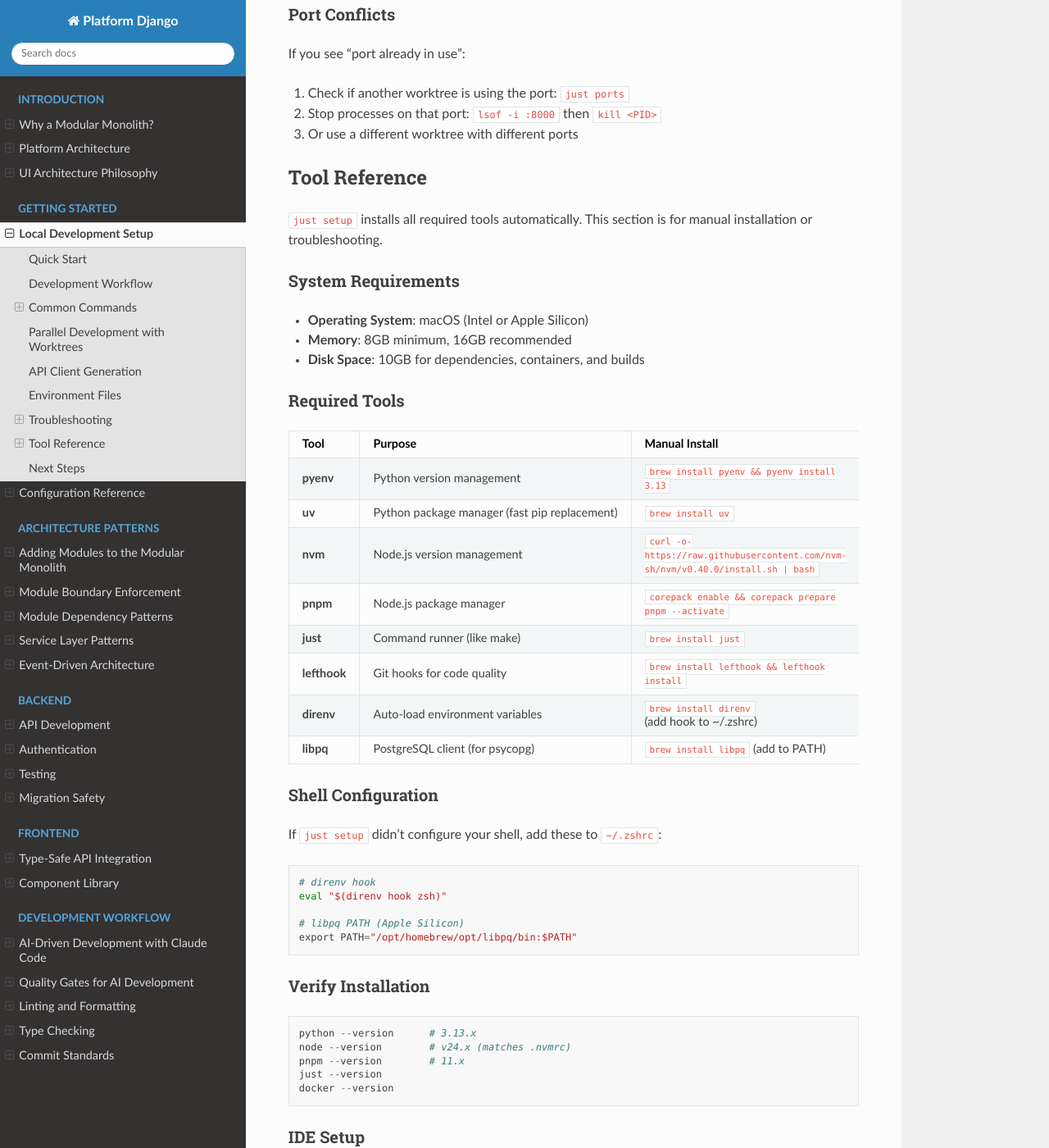
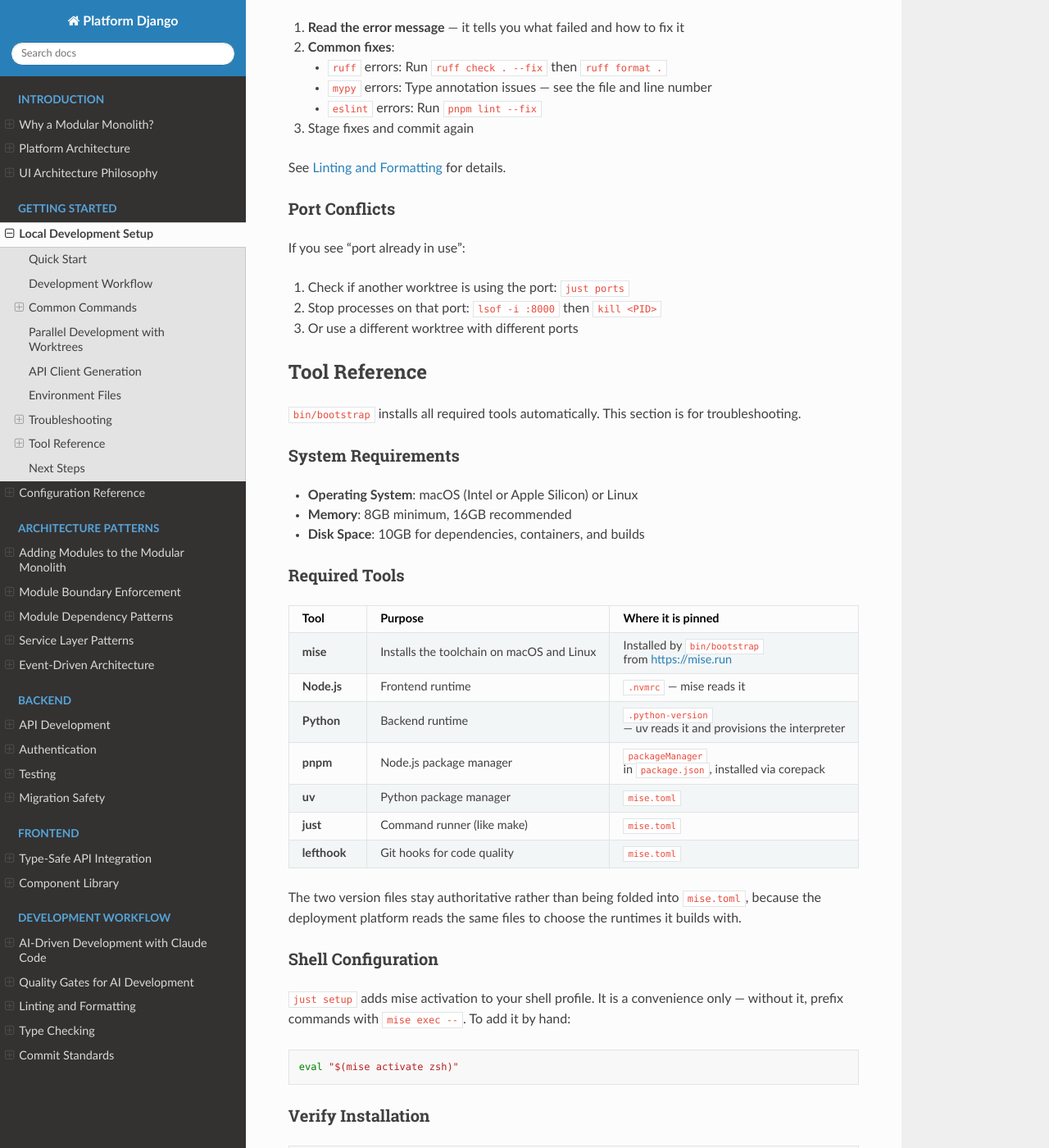
Before and after one commit to mascah/platform-django, a Sphinx documentation site: the page built from docs/1-getting-started/local-setup.rst, in a window 1280 px wide and 1400 px high, scrolled down 3904 px. Shown: the whole window at 82% size. Built offline with Sphinx 7.4.7 and the Read the Docs theme 3.1.0, drawn with Linux system fonts in a browser that asks for light colours; some of the changed text lies outside the part shown.

Commit message:
feat: bin/bootstrap and the mise toolchain
One command makes a fresh clone runnable on any supported OS, as any user,
assuming no package manager. bin/bootstrap installs mise, the pinned
toolchain, both dependency sets and the environment file — unattended, as
root, and idempotently.

mise reads .nvmrc and uv reads .python-version rather than either being
replaced by versions in mise.toml: the deployment platform reads those same
two files to choose the runtimes it builds with, so duplicating the pins
would let them drift.

direnv is gone. Nothing requires a shell hook to be correct — Django reads
.env directly, and mise loading it is a convenience. bin/setup is reduced to
what only makes sense on a developer's own machine (shell integration, git
hooks, a couple of macOS extras) and delegates to bootstrap for the rest.

A CI job runs bootstrap against a clean checkout in a stock Ubuntu container,
gated on the paths that can actually break it — on a typical change it does
not run at all. The e2e job keeps its cached setup untouched.

bin/env-refresh no longer dies when git is unusable, which is what a
container-mounted checkout looks like.

Closes #65

Co-Authored-By: Claude Opus 5 (1M context) <noreply@anthropic.com>

```diff
--- a/docs/1-getting-started/local-setup.rst
+++ b/docs/1-getting-started/local-setup.rst
@@ -6,9 +6,16 @@ Setting up the development environment.
 Quick Start
 -----------
 
-**Prerequisites**: Homebrew and Docker Desktop must be installed.
+**Prerequisites**: Docker Desktop, for the backing services.
 
-**Setup** (one command installs all tools and dependencies)::
+**Bootstrap** (one command makes the checkout runnable — installs the pinned
+toolchain, both dependency sets, and the environment file). It assumes no
+package manager and works on macOS and Linux, as any user::
+
+    bin/bootstrap
+
+**Setup** (optional, macOS) adds developer conveniences on top — shell
+integration so commands work without a ``mise exec`` prefix, and git hooks::
 
     just setup
 
@@ -142,11 +149,13 @@ Environment Files
 
 - ``.env`` --- Credentials and configuration (PostgreSQL, Django, Celery)
 - ``.env.local`` --- Worktree-specific port overrides (auto-generated by worktree script)
-- ``.envrc`` --- direnv config that loads ``.env`` and activates the venv
+
+Django reads ``.env`` directly, so no shell hook is needed for anything to be
+correct. mise also loads it for ``mise exec`` and for an activated shell.
 
 **Keeping .env in sync after pulling changes**:
 
-When ``.env.example`` or ``.envrc.example`` change upstream, a post-merge hook will warn you.
+When ``.env.example`` changes upstream, a post-merge hook will warn you.
 Run ``just env-refresh`` to merge new variables into your ``.env`` without overwriting your
 existing values::
 
@@ -185,12 +194,13 @@ If you see "port already in use":
 Tool Reference
 --------------
 
-``just setup`` installs all required tools automatically. This section is for manual installation or troubleshooting.
+``bin/bootstrap`` installs all required tools automatically. This section is for
+troubleshooting.
 
 System Requirements
 ^^^^^^^^^^^^^^^^^^^
 
-- **Operating System**: macOS (Intel or Apple Silicon)
+- **Operating System**: macOS (Intel or Apple Silicon) or Linux
 - **Memory**: 8GB minimum, 16GB recommended
 - **Disk Space**: 10GB for dependencies, containers, and builds
 
@@ -203,42 +213,40 @@ Required Tools
 
    * - Tool
      - Purpose
-     - Manual Install
-   * - **pyenv**
-     - Python version management
-     - ``brew install pyenv && pyenv install 3.13``
-   * - **uv**
-     - Python package manager (fast pip replacement)
-     - ``brew install uv``
-   * - **nvm**
-     - Node.js version management
-     - ``curl -o- https://raw.githubusercontent.com/nvm-sh/nvm/v0.40.0/install.sh | bash``
+     - Where it is pinned
+   * - **mise**
+     - Installs the toolchain on macOS and Linux
+     - Installed by ``bin/bootstrap`` from https://mise.run
+   * - **Node.js**
+     - Frontend runtime
+     - ``.nvmrc`` --- mise reads it
+   * - **Python**
+     - Backend runtime
+     - ``.python-version`` --- uv reads it and provisions the interpreter
    * - **pnpm**
      - Node.js package manager
-     - ``corepack enable && corepack prepare pnpm --activate``
+     - ``packageManager`` in ``package.json``, installed via corepack
+   * - **uv**
+     - Python package manager
+     - ``mise.toml``
    * - **just**
      - Command runner (like make)
-     - ``brew install just``
+     - ``mise.toml``
    * - **lefthook**
      - Git hooks for code quality
-     - ``brew install lefthook && lefthook install``
-   * - **direnv**
-     - Auto-load environment variables
-     - ``brew install direnv`` (add hook to ~/.zshrc)
-   * - **libpq**
-     - PostgreSQL client (for psycopg)
-     - ``brew install libpq`` (add to PATH)
+     - ``mise.toml``
+
+The two version files stay authoritative rather than being folded into
+``mise.toml``, because the deployment platform reads the same files to choose
+the runtimes it builds with.
 
 Shell Configuration
 ^^^^^^^^^^^^^^^^^^^
 
-If ``just setup`` didn't configure your shell, add these to ``~/.zshrc``::
+``just setup`` adds mise activation to your shell profile. It is a convenience
+only --- without it, prefix commands with ``mise exec --``. To add it by hand::
 
-    # direnv hook
-    eval "$(direnv hook zsh)"
-
-    # libpq PATH (Apple Silicon)
-    export PATH="/opt/homebrew/opt/libpq/bin:$PATH"
+    eval "$(mise activate zsh)"
 
 Verify Installation
 ^^^^^^^^^^^^^^^^^^^
--- a/docs/5-ai-development/claude-code-workflow.rst
+++ b/docs/5-ai-development/claude-code-workflow.rst
@@ -129,7 +129,7 @@ This script:
 
 - Creates a git worktree at ``../platform-django--feature-branch``
 - Auto-generates ``.env.local`` with unique ``DOCKER_HOST_DJANGO_PORT`` and ``VITE_PLATFORM_DJANGO_PORT``
-- Copies configuration files (``.env``, ``.envrc``, ``.npmrc``)
+- Copies configuration files (``.env``, ``.npmrc``)
 - Runs ``pnpm install``
 
 **Starting development in a worktree**::
--- a/lefthook.yml
+++ b/lefthook.yml
@@ -14,9 +14,9 @@ post-merge:
     env-check:
       run: |
         CHANGED_FILES=$(git diff-tree -r --name-only --no-commit-id ORIG_HEAD HEAD 2>/dev/null)
-        if echo "$CHANGED_FILES" | grep -qE '^\.(env|envrc)\.example$'; then
+        if echo "$CHANGED_FILES" | grep -qE '^\.env\.example$'; then
           printf "\n\033[1;33m⚠  Environment templates changed!\033[0m\n"
-          printf "   Run \033[1mbin/env-refresh\033[0m to update your .env and .envrc\n\n"
+          printf "   Run \033[1mbin/env-refresh\033[0m to update your .env\n\n"
         fi
 
 pre-commit:
```
Also changed, not shown: CLAUDE.md (+3 -2 lines), mise.toml (added, +29 -0 lines), 6 other files.
